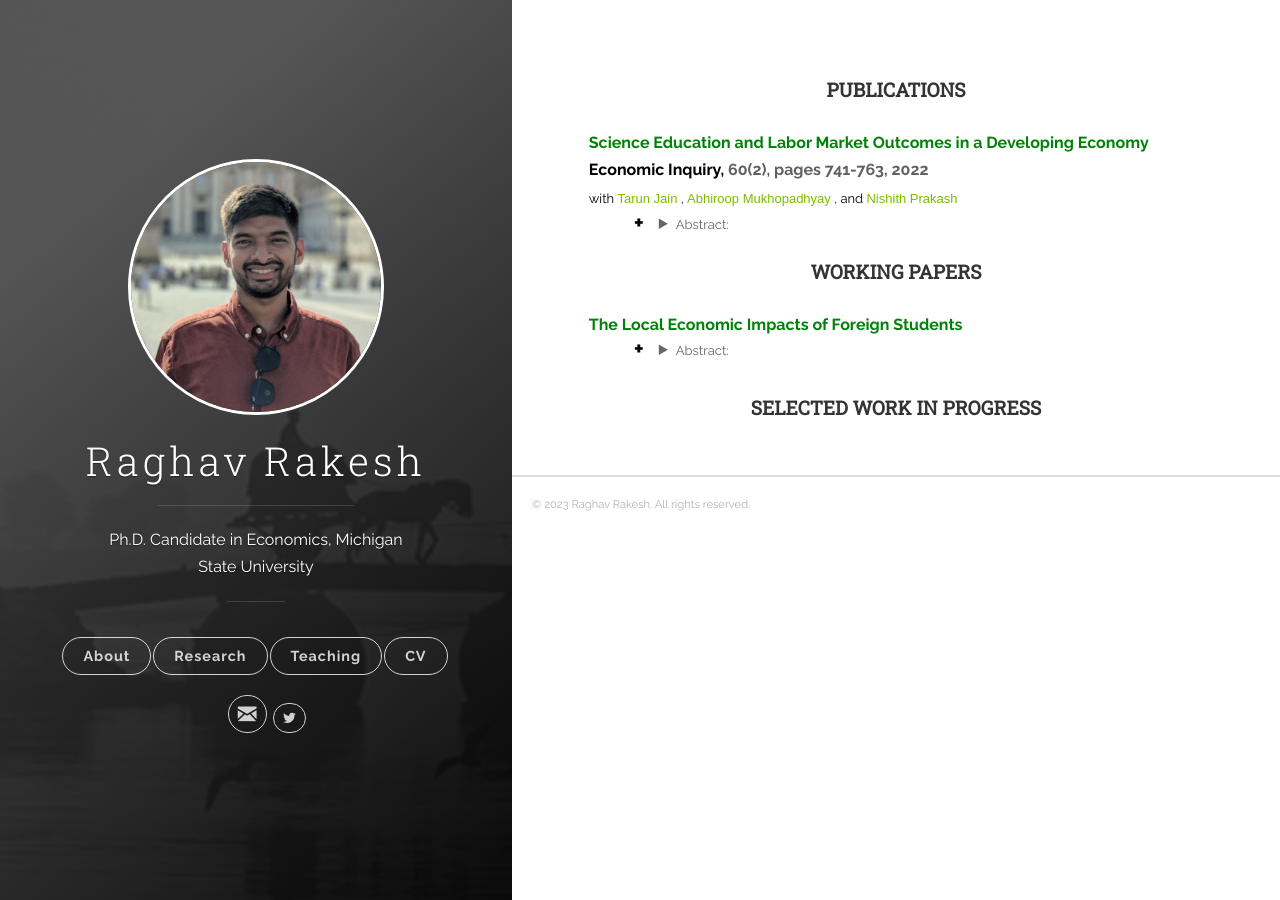
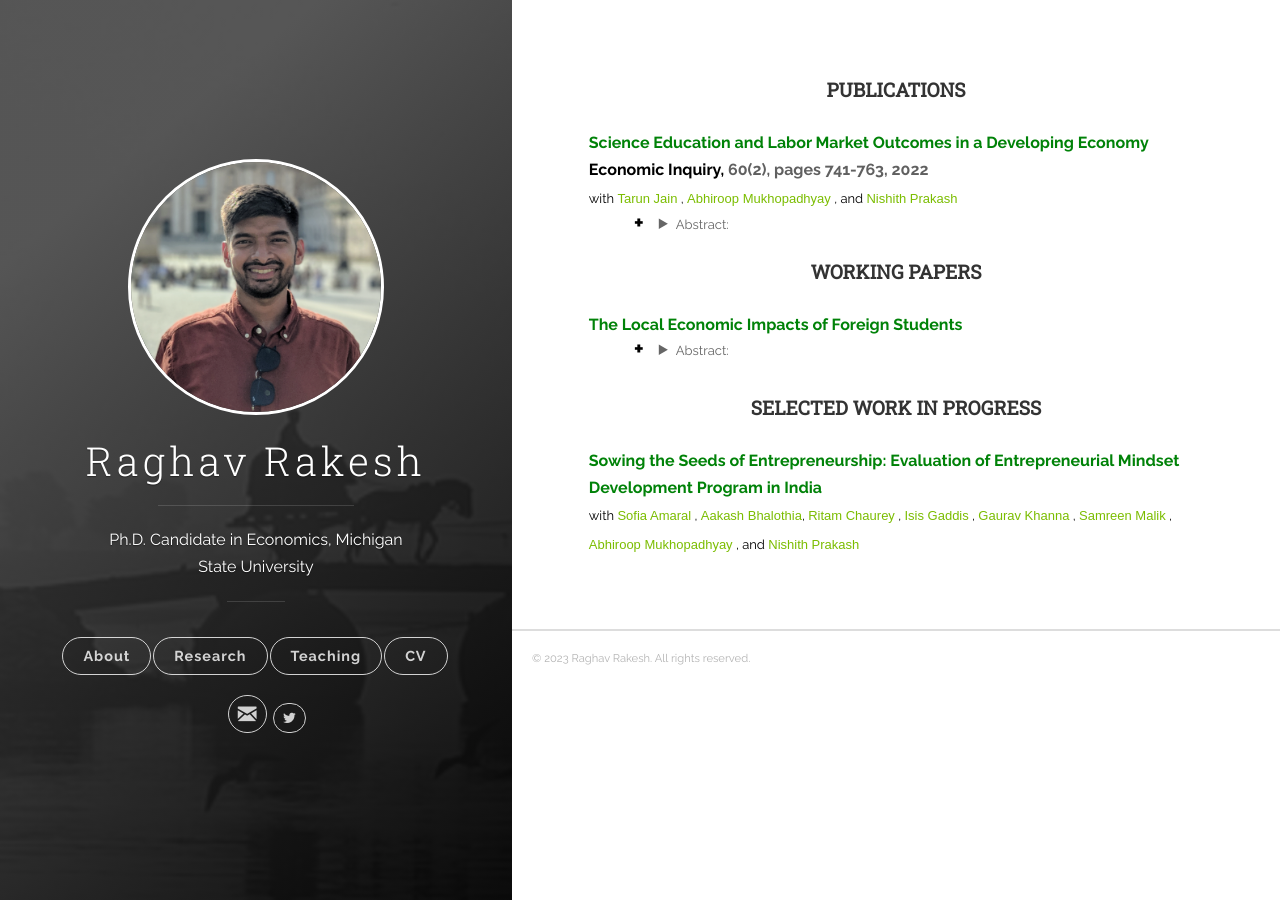
Before and after one commit to raghavrakesh/raghavrakesh.github.io, a Jekyll site: the page built from _posts/2018-06-13-research.markdown, in a window 1280 px wide. Built offline with Jekyll 4.4.1, drawn with Linux system fonts in a browser that asks for light colours.

Commit message:
Update 2018-06-13-research.markdown

```diff
--- a/_posts/2018-06-13-research.markdown
+++ b/_posts/2018-06-13-research.markdown
@@ -81,6 +81,42 @@ tags: [jekyll]
 <h4 style="margin-top:40px;" id="work-in-progress"><strong><center> SELECTED WORK IN PROGRESS</center></strong></h4>
 
 
+<p style="margin-top:30px;">
+  <b>
+    <strong>
+        <font size="3" style="color:#008208">Sowing the Seeds of Entrepreneurship: Evaluation of Entrepreneurial Mindset Development Program in India</font>
+    </strong>
+    <br>
+    <font size="2" style="color:#000000;">
+      with
+      <a href="https://sofiamaral.weebly.com/" target="_blank">
+        <font face="Arial" color="#7BBD00">Sofia Amaral</font>
+      </a>,
+      <font face="Arial" color="#7BBD00">Aakash Bhalothia</font>,
+      <a href="https://sites.google.com/site/ritamchaurey/" target="_blank">
+        <font face="Arial" color="#7BBD00">Ritam Chaurey</font>
+      </a>,
+      <a href="https://scholar.google.com/citations?user=5s0PNiUAAAAJ&hl=en" target="_blank">
+        <font face="Arial" color="#7BBD00">Isis Gaddis</font>
+      </a>,
+      <a href="https://www.econgaurav.com/" target="_blank">
+        <font face="Arial" color="#7BBD00">Gaurav Khanna</font>
+      </a>,
+      <a href="https://www.samreenmalik.net/" target="_blank">
+        <font face="Arial" color="#7BBD00">Samreen Malik</font>
+      </a>,
+      <a href="https://sites.google.com/view/abhiroop/home" target="_blank">
+        <font face="Arial" color="#7BBD00">Abhiroop Mukhopadhyay</font>
+      </a>, and
+      <a href="https://nishithprakash.com/">
+        <font face="Arial" color="#7BBD00">Nishith Prakash</font>
+      </a>
+    </font>
+  </b>
+</p>
+
+
+
 <!--
 
 <h4 style="margin-top:30px;" id="working-papers"><strong><center>WORKING PAPERS</center></strong></h4>
```
